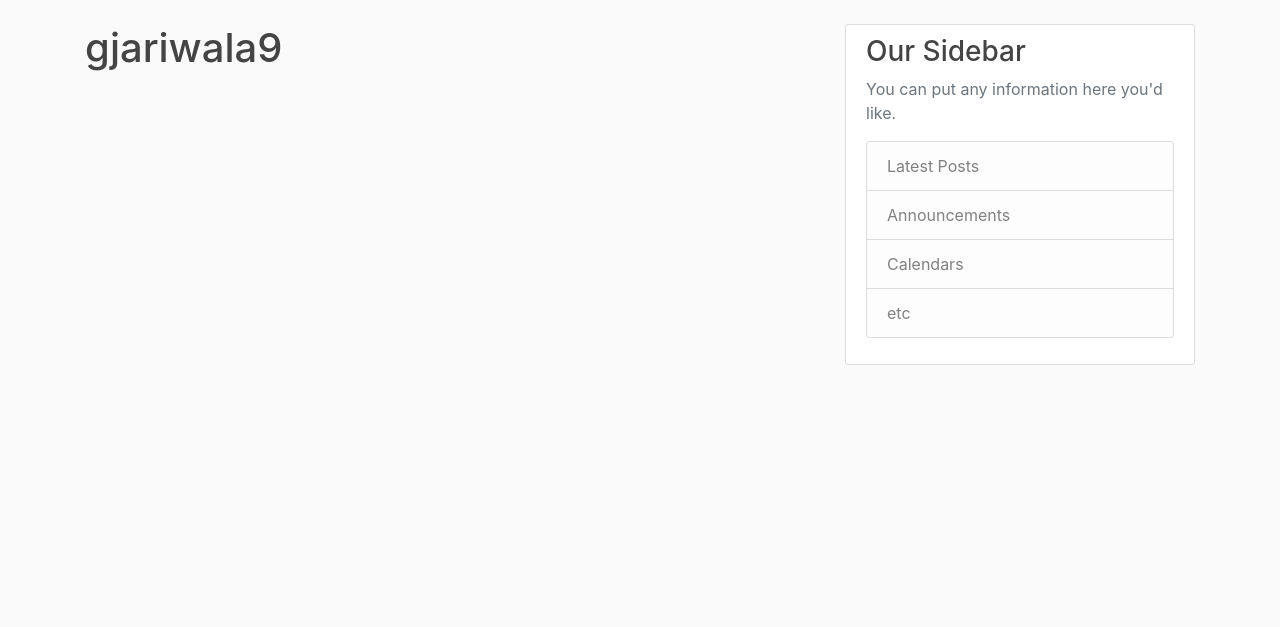
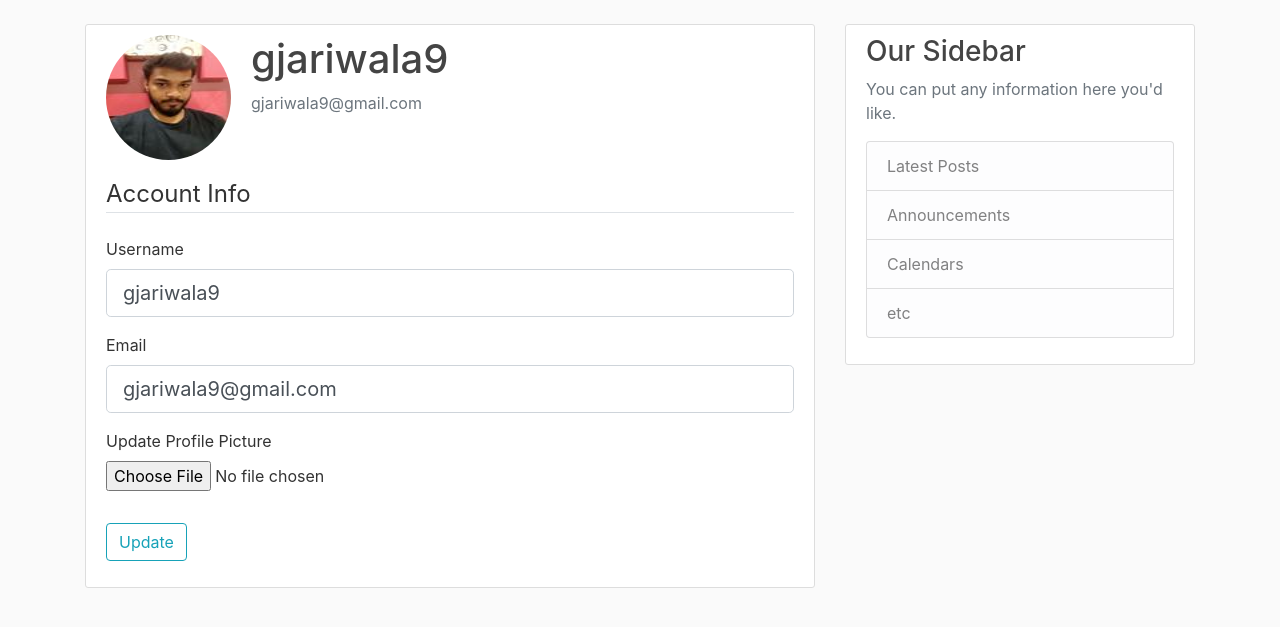
Before and after one commit to gjariwala9/Flask_Blog, a Flask app: page /account in a window 1280 px wide. Shown: the part 56-683 px from the top of the page. Run offline with Flask 2, Linux system fonts and the light colour scheme; a user stored in the database is signed in; some libraries are stand-ins or nearby versions.

Commit message:
User Account and Profile Picture

```diff
--- a/flask_blog/forms.py
+++ b/flask_blog/forms.py
@@ -1,4 +1,6 @@
 from flask_wtf import FlaskForm
+from flask_wtf.file import FileField, FileAllowed
+from flask_login import current_user
 from wtforms import StringField, PasswordField, SubmitField, BooleanField
 from wtforms.validators import DataRequired, Length, Email, EqualTo, ValidationError
 from flask_blog.models import User
@@ -31,3 +33,24 @@ class LoginForm(FlaskForm):
     password = PasswordField('Password', validators=[DataRequired()])
     remember = BooleanField('Remember Me')
     submit = SubmitField('Login')
+
+
+class UpdateAccountForm(FlaskForm):
+    username = StringField('Username',
+                           validators=[DataRequired(), Length(min=2, max=20)])
+    email = StringField('Email',
+                        validators=[DataRequired(), Email()])
+    picture = FileField('Update Profile Picture', validators=[FileAllowed(['jpg','png'])])
+    submit = SubmitField('Update')
+
+    def validate_username(self,username):
+        if username.data != current_user.username:
+            user = User.query.filter_by(username=username.data).first()
+            if user:
+                raise ValidationError('That username is taken. Please choose a different one.')
+
+    def validate_email(self,email):
+        if email.data != current_user.email:
+            user = User.query.filter_by(email=email.data).first()
+            if user:
+                raise ValidationError('That email is taken. Please choose a different one.')
--- a/flask_blog/routes.py
+++ b/flask_blog/routes.py
@@ -1,7 +1,10 @@
+import os
+import secrets
+from PIL import Image
 from flask import render_template, url_for, flash, redirect, request
 from flask_blog import app, db, bcrypt
 from flask_blog.models import User, Post
-from flask_blog.forms import RegistrationForm, LoginForm
+from flask_blog.forms import RegistrationForm, LoginForm, UpdateAccountForm
 from flask_login import login_user, current_user, logout_user, login_required
 
 posts = [
@@ -64,7 +67,32 @@ def logout():
     logout_user()
     return redirect(url_for('home'))
 
-@app.route("/account")
+def save_picture(form_picture):
+    random_hex = secrets.token_hex(8)
+    _, f_ext = os.path.splitext(form_picture.filename)
+    picture_fn = random_hex + f_ext
+    picture_path = os.path.join(app.root_path, 'static/profile_pics', picture_fn)
+    output_size = (125,125)
+    i = Image.open(form_picture)
+    i.thumbnail(output_size)
+    i.save(picture_path)
+    return picture_fn
+
+@app.route("/account", methods=['GET', 'POST'])
 @login_required
 def account():
-    return render_template('account.html', title='Account')
+    form = UpdateAccountForm()
+    if form.validate_on_submit():
+        if form.picture.data:
+            picture_file = save_picture(form.picture.data)
+            current_user.image_file = picture_file
+        current_user.username = form.username.data
+        current_user.email = form.email.data
+        db.session.commit()
+        flash('Your account has been updated!', 'success')
+        return redirect(url_for('account'))
+    elif request.method == 'GET':
+        form.username.data = current_user.username
+        form.email.data = current_user.email
+    image_file = url_for('static', filename='profile_pics/' + current_user.image_file)
+    return render_template('account.html', title='Account', image_file=image_file, form=form)
--- a/flask_blog/templates/account.html
+++ b/flask_blog/templates/account.html
@@ -1,4 +1,58 @@
 {% extends 'layout.html' %}
 {% block content %}
-	<h1>{{ current_user.username }}</h1>
+	<div class="content-section">
+	  <div class="media">
+	    <img class="rounded-circle account-img" src="{{ image_file }}">
+	    <div class="media-body">
+	      <h2 class="account-heading">{{ current_user.username }}</h2>
+	      <p class="text-secondary">{{ current_user.email }}</p>
+	    </div>
+	  </div>
+	  <form method="POST" action="" enctype="multipart/form-data">
+            {{ form.hidden_tag() }}
+            <fieldset class="form-group">
+                <legend class="border-bottom mb-4">Account Info</legend>
+                <div class="form-group">
+                    {{ form.username.label(class="form-control-label") }}
+
+                    {% if form.username.errors %}
+                        {{ form.username(class="form-control form-control-lg is-invalid") }}
+                        <div class="invalid-feedback">
+                            {% for error in form.username.errors %}
+                                <span>{{ error }}</span>
+                            {% endfor %}
+                        </div>
+                    {% else %}
+                        {{ form.username(class="form-control form-control-lg") }}
+                    {% endif %}
+                </div>
+                <div class="form-group">
+                    {{ form.email.label(class="form-control-label") }}
+                    {% if form.email.errors %}
+                        {{ form.email(class="form-control form-control-lg is-invalid") }}
+                        <div class="invalid-feedback">
+                            {% for error in form.email.errors %}
+                                <span>{{ error }}</span>
+                            {% endfor %}
+                        </div>
+                    {% else %}
+                        {{ form.email(class="form-control form-control-lg") }}
+                    {% endif %}
+                </div>
+                <div class="form-group">
+                    {{ form.picture.label() }}
+                    {{ form.picture(class="form-control-file") }}
+                    {% if form.picture.errors %}
+                    	{% for error in form.picture.errors %}
+                            <span class="text-danger">{{ error }}</span><br>
+                        {% endfor %}
+                    {% endif %}
+                </div>
+            </fieldset>
+            <div class="form-group">
+                {{ form.submit(class="btn btn-outline-info") }}
+            </div>
+        </form>
+
+	</div>
 {% endblock content %}
```
Also changed, not shown: flask_blog/site.db, flask_blog/static/profile_pics/603bc75a882ac41f.jpg (added), flask_blog/static/profile_pics/default.jpg (added).
